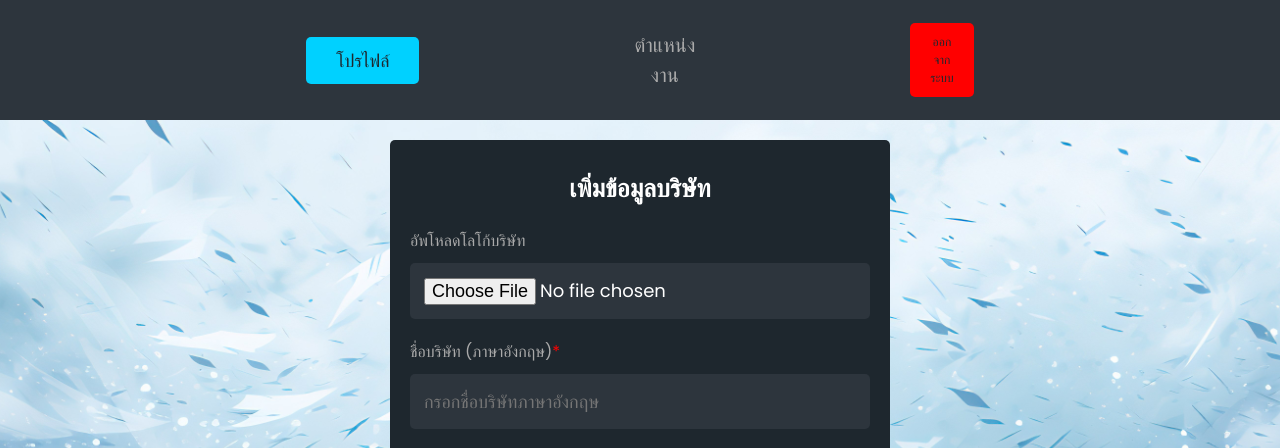
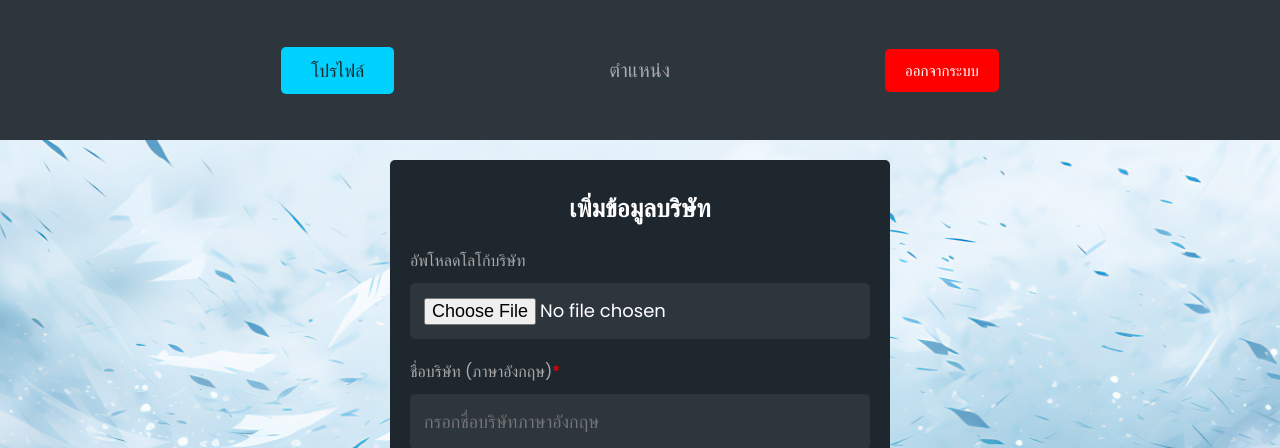
Before and after one commit to Z310Nz/Django-lineforintern, a Django app: a page that uses lineforinterns/usertype/templates/navbarprofile.html in a window 1280 px wide. Shown: the part 47-495 px from the top of the page. Run offline with Django 5.2, Linux system fonts and the light colour scheme; a user stored in the database is signed in; some libraries are stand-ins or nearby versions.

Commit message:
navbarprofile update

```diff
--- a/lineforinterns/static/css/style.css
+++ b/lineforinterns/static/css/style.css
@@ -200,7 +200,7 @@
   color: var(--red);
 }
 
-.home-container .home form .input .textext {
+.home-container .home form .input {
   width: 100%;
   border-radius: 0.5rem;
   margin: 1rem 0;
@@ -566,7 +566,6 @@
   color: var(--white);
 }
 
-
 .account-form-container .account-form form .select-box select {
   width: 100%;
   border-radius: 0.5rem;
@@ -819,7 +818,25 @@
   }
 }
 
-.navbar__links {
+.navbar__div {
+  position: relative;
+  display: flex;
+  flex-direction: row;
+  align-items: center;
+  justify-content: center;
+  padding: 1rem 1.5rem;
+  font-size: 1.6rem;
+  color: var(--light-color);
+  border-radius: 0.5rem;
+  text-transform: capitalize;
+  text-align: center;
+  cursor: pointer;
+  transition: 0.2s linear;
+  margin: 0 20rem;
+}
+
+.navbar__item {
+  position: relative;
   display: flex;
   flex-direction: row;
   align-items: center;
@@ -834,25 +851,19 @@
   transition: 0.2s linear;
   margin: 0 20rem;
 }
-.navbar__div {
-  position: relative;
-  display: flex;
-  flex-direction: row;
-  align-items: center;
-  justify-content: center;
-  padding: 1rem 1.5rem;
-  font-size: 2rem;
-  color: var(--light-color);
-  border-radius: 0.5rem;
-  text-transform: capitalize;
-  text-align: center;
-  cursor: pointer;
-  transition: 0.2s linear;
-  margin: 0 10rem;
+.navbar__item:hover {
+  background-color: var(--main-color);
+  color: var(--black);
 }
 
-.navbar__item {
-  position: relative;
+
+.navbar__container {
+  display: grid;
+  place-items: center; /* จัดให้ข้อความอยู่ตรงกลางทั้งแนวนอนและแนวดิ่ง */
+  height: 100px; /* กำหนดความสูงของ Navbar */
+}
+
+.navbar__links {
   display: flex;
   flex-direction: row;
   align-items: center;
@@ -884,10 +895,6 @@
   transition: 0.2s linear;
   margin: 0 20rem;
 }
-.navbar__item:hover {
-  background-color: var(--main-color);
-  color: var(--black);
-}
 
 .flex-btn-status {
   display: flex;
@@ -902,7 +909,7 @@
   display: inline-block;
   padding: 1rem 2rem;
   cursor: pointer;
-  font-size: 1.2rem;
+  font-size: 1.5rem;
   color: var(--black);
   border-radius: 0.5rem;
   text-transform: capitalize;
--- a/lineforinterns/usertype/templates/navbarprofile.html
+++ b/lineforinterns/usertype/templates/navbarprofile.html
@@ -1,36 +1,17 @@
-<section class="navbar__links" id="navbar-links">
-  <div class="navbar__div">
-    {% if user.role == 'STUDENT' %}
-    <a
-      href="{% url 'profile' role='STUDENT' username=user.username %}"
-      class="navbar__item"
-      style="margin-top: 0"
-      >โปรไฟล์</a
-    >
-    <a
-      href="{% url 'companyselect' role='STUDENT' username=user.username %}"
-      class="navbar__item"
-      >ใบสมัครงาน</a
-    >
-    <a
-      href="{% url 'logout' %}"
-      class="navbar__item-btn btn-danger"
-      style="margin-top: 0"
-      >ออกจากระบบ</a
-    >
-    {% elif user.role == 'COMPANY' %}
-    <a
-      href="{% url 'profile' role='COMPANY' username=user.username %}"
-      class="btn"
-      style="margin-top: 0"
-      >โปรไฟล์</a
-    >
-    <a
-      href="{% url 'position' role='COMPANY' username=user.username %}"
-      class="navbar__item"
-      >ตำแหน่งงาน</a
-    >
-    <a href="{% url 'logout' %}" class="btn-danger" style="margin-top: 0">ออกจากระบบ</a>
-    {% endif %}
+<section class="flex" id="navbar-links">
+  <div class="navbar__container">
+    <div class="navbar__div">
+      {% if user.role == 'STUDENT' %}
+      <a href="{% url 'profile' role='STUDENT' username=user.username %}" class="btn" style="margin-top: 0">โปรไฟล์</a>
+      <a href="{% url 'companyselect' role='STUDENT' username=user.username %}" class="navbar__item">ใบสมัคร</a>
+      <a href="{% url 'logout' %}" class="btn-logout" style="margin-top: 0">ออกจากระบบ</a>
+
+
+      {% elif user.role == 'COMPANY' %}
+      <a href="{% url 'profile' role='COMPANY' username=user.username %}" class="btn" style="margin-top: 0">โปรไฟล์</a>
+      <a href="{% url 'position' role='COMPANY' username=user.username %}" class="navbar__item">ตำแหน่ง</a>
+      <a href="{% url 'logout' %}" class="btn-logout" style="margin-top: 0">ออกจากระบบ</a>
+      {% endif %}
+    </div>
   </div>
 </section>
--- a/lineforinterns/usertype/templates/usertype/home.html
+++ b/lineforinterns/usertype/templates/usertype/home.html
@@ -91,7 +91,7 @@
             name="query"
             placeholder="ตำแหน่ง หรือ บริษัท"
             required
-            maxlength="20"
+            maxlength="1000"
             class="input"
           />
           <input type="submit" value="ค้นหางาน" name="search" class="btn" />
```
Also changed, not shown: lineforinterns/db.sqlite3, lineforinterns/media/profile/Profile_icID1nW.jpg (added), 1 other file.
